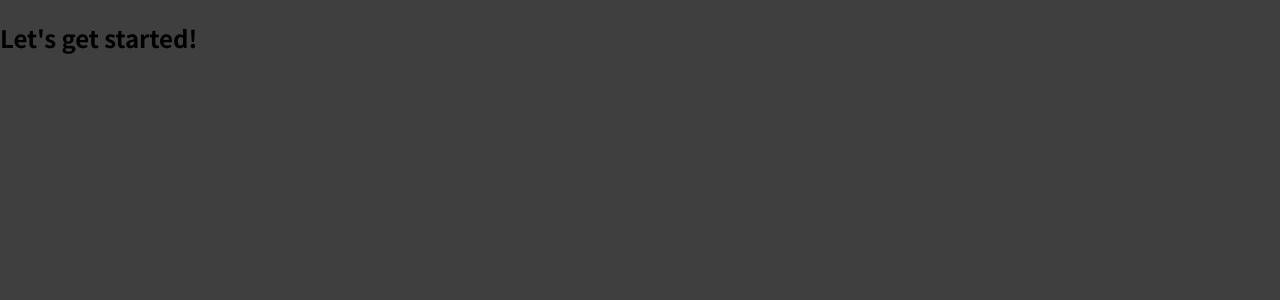
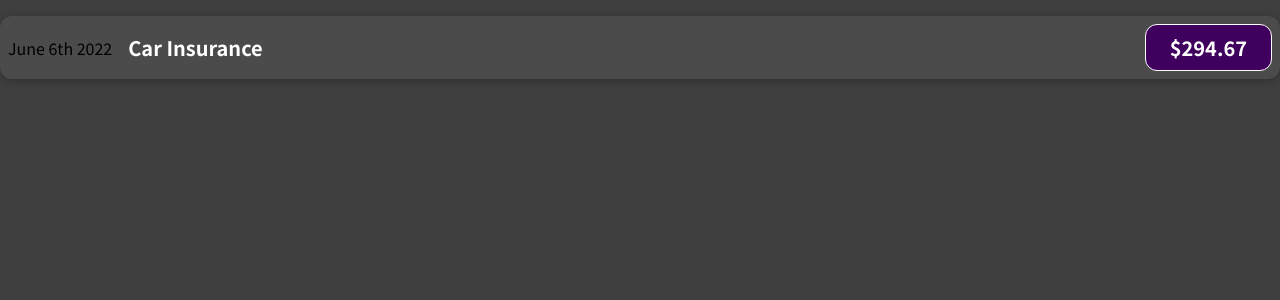
Before and after one commit to MunjeongDev/react-complete-guide, a JavaScript app: page / in a window 1280 px wide. Shown: the top 300 px of the page. Built offline with nearby package versions, Linux system fonts and the light colour scheme.

Commit message:
ExpenseItem.css 추가

```diff
--- a/src/App.js
+++ b/src/App.js
@@ -1,7 +1,9 @@
+import ExpenseItem from './components/ExpenseItem';
+
 function App() {
   return (
     <div>
-      <h2>Let's get started!</h2>
+      <ExpenseItem />
     </div>
   );
 }
--- /dev/null
+++ b/src/components/ExpenseItem.css
@@ -0,0 +1,56 @@
+.expense-item {
+  display: flex;
+  justify-content: space-between;
+  align-items: center;
+  box-shadow: 0 2px 8px rgba(0, 0, 0, 0.25);
+  padding: 0.5rem;
+  margin: 1rem 0;
+  border-radius: 12px;
+  background-color: #4b4b4b;
+}
+
+.expense-item__description {
+  display: flex;
+  flex-direction: column;
+  gap: 1rem;
+  align-items: flex-end;
+  flex-flow: column-reverse;
+  justify-content: flex-start;
+  flex: 1;
+}
+
+.expense-item h2 {
+  color: #3a3a3a;
+  font-size: 1rem;
+  flex: 1;
+  margin: 0 1rem;
+  color: white;
+}
+
+.expense-item__price {
+  font-size: 1rem;
+  font-weight: bold;
+  color: white;
+  background-color: #40005d;
+  border: 1px solid white;
+  padding: 0.5rem;
+  border-radius: 12px;
+}
+
+@media (min-width: 580px) {
+  .expense-item__description {
+    flex-direction: row;
+    align-items: center;
+    justify-content: flex-start;
+    flex: 1;
+  }
+
+  .expense-item__description h2 {
+    font-size: 1.25rem;
+  }
+
+  .expense-item__price {
+    font-size: 1.25rem;
+    padding: 0.5rem 1.5rem;
+  }
+}
--- /dev/null
+++ b/src/components/ExpenseItem.js
@@ -0,0 +1,15 @@
+import './ExpenseItem.css';
+
+function ExpenseItem() {
+  return (
+    <div className="expense-item">
+      <div>June 6th 2022</div>
+      <div className="expense-item__description">
+        <h2>Car Insurance</h2>
+        <div className="expense-item__price">$294.67</div>
+      </div>
+    </div>
+  );
+}
+
+export default ExpenseItem;
```
